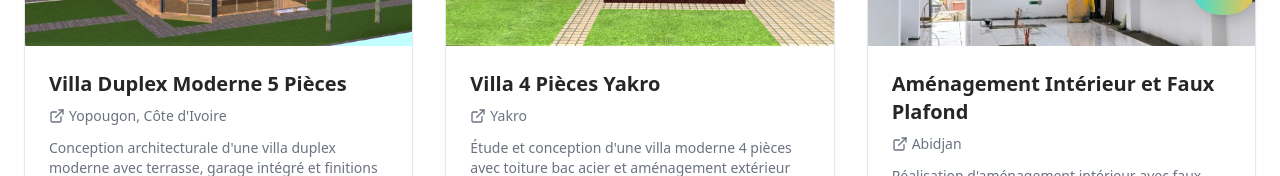
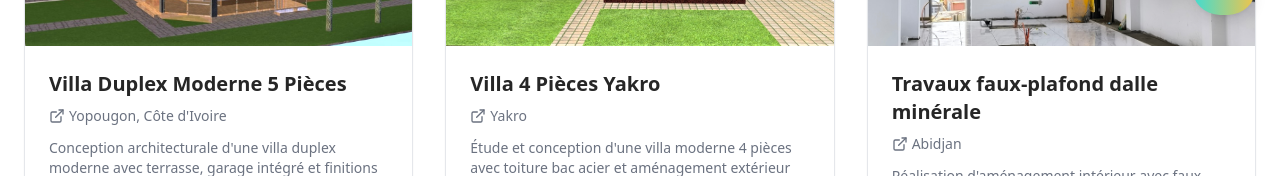
Before and after one commit to tiotelassina05-collab/archange-btp-vitrine, a React (Vite) app: page /realizations in a window 1280 px wide. Shown: the part 761-937 px from the top of the page. Built offline with nearby package versions, Linux system fonts and the light colour scheme; the HTML template or start-up script is replaced by a standard one.

Commit message:
Add "Travaux faux-plafond dalle minérale" project

```diff
--- a/src/pages/Realizations.tsx
+++ b/src/pages/Realizations.tsx
@@ -42,7 +42,7 @@ const Realizations = () => {
     },
     {
       id: 3,
-      title: "Aménagement Intérieur et Faux Plafond",
+      title: "Travaux faux-plafond dalle minérale",
       category: "batiment",
       location: "Abidjan",
       year: "2025",
```
